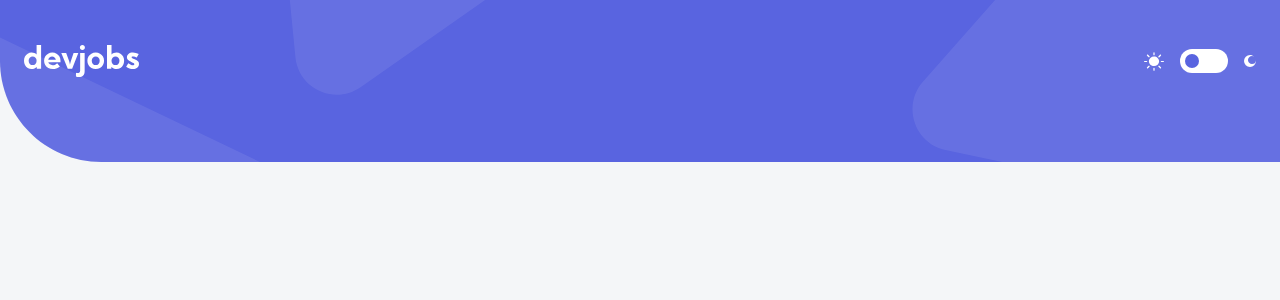
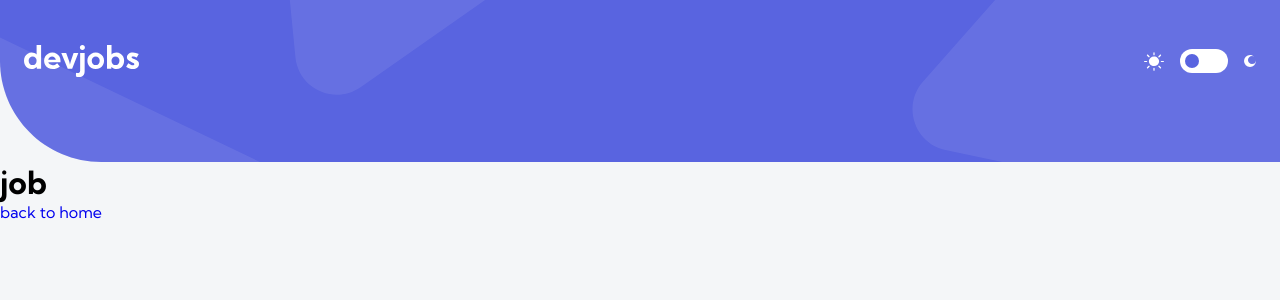
Before and after one commit to zuolizhu/github-jobs-frontendmentor, a React (Create React App) app: page /job/1 in a window 1280 px wide. Shown: the top 300 px of the page. Built offline with nearby package versions, Linux system fonts and the light colour scheme.

Commit message:
router and framer motion for page transition

```diff
--- a/package.json
+++ b/package.json
@@ -6,9 +6,11 @@
     "@testing-library/jest-dom": "^5.11.4",
     "@testing-library/react": "^11.1.0",
     "@testing-library/user-event": "^12.1.10",
+    "framer-motion": "^2.9.5",
     "node-sass": "4.14.1",
     "react": "^17.0.1",
     "react-dom": "^17.0.1",
+    "react-router-dom": "^5.2.0",
     "react-scripts": "4.0.1",
     "web-vitals": "^0.2.4",
     "zustand": "^3.2.0"
--- a/src/App.js
+++ b/src/App.js
@@ -1,18 +1,31 @@
 import './App.scss'
 import useStore from './store'
+import { BrowserRouter as Router } from 'react-router-dom'
+import { AnimatedRoutes, RouteTransition } from './Components/RouteTransition'
+// Pages
+import Job from './Pages/Job'
+import Home from './Pages/Home'
+
+// Shared Components
 import Header from './Components/Header'
-
-// Pages
-// Shared Components
 
 
 function App() {
   const isLight = useStore((state) => state.isLight)
-
   return (
-    <div className={`App ${isLight ? 'light': 'dark'}`}>
-      <Header />
-    </div>
+    <Router>
+      <div className={`App ${isLight ? 'light': 'dark'}`}>
+        <Header />
+        <AnimatedRoutes exitBeforeEnter initial={false}>
+          <RouteTransition exact path="/" slideUp={50}>
+            <Home />
+          </RouteTransition>
+          <RouteTransition exact path="/job/:id" slideUp={50}>
+            <Job />
+          </RouteTransition>
+        </AnimatedRoutes>
+      </div>
+    </Router>
   )
 }
 
--- /dev/null
+++ b/src/Components/MountTransition.js
@@ -0,0 +1,15 @@
+import { motion } from 'framer-motion'
+
+export const MountTransition = ({
+  children,
+  slide = 0,
+  slideUp = 0,
+}) => (
+  <motion.div
+    exit={{ opacity: 0, x: slide, y: slideUp }}
+    initial={{ opacity: 0, x: slide, y: slideUp }}
+    animate={{ opacity: 1, x: 0, y: 0 }}
+  >
+    {children}
+  </motion.div>
+)
--- /dev/null
+++ b/src/Components/RouteTransition.js
@@ -0,0 +1,33 @@
+import { AnimatePresence } from 'framer-motion'
+import { MountTransition } from './MountTransition'
+import { Route, Switch, useLocation } from 'react-router-dom'
+
+export const RouteTransition = ({
+  children,
+  exact = false,
+  path,
+  slide = 0,
+  slideUp = 0,
+  ...rest
+}) => (
+  <Route exact={exact} path='/' {...rest}>
+  <MountTransition slide={slide} slideUp={slideUp}>
+    {children}
+  </MountTransition>
+</Route>
+)
+
+export const AnimatedRoutes = ({
+  children,
+  exitBeforeEnter = true,
+  initial = false,
+}) => {
+  const location = useLocation()
+  return (
+    <AnimatePresence exitBeforeEnter={exitBeforeEnter} initial={initial}>
+      <Switch location={location} key={location.pathname}>
+        {children}
+      </Switch>
+    </AnimatePresence>
+  )
+}
--- a/src/Pages/Home.js
+++ b/src/Pages/Home.js
@@ -0,0 +1,12 @@
+import { Link } from 'react-router-dom'
+
+export default function Home() {
+
+  return (
+    <main>
+      <h1>home</h1>
+      <Link to="/job/1">job/1</Link>
+    </main>
+
+  )
+}
--- /dev/null
+++ b/src/Pages/Job.js
@@ -0,0 +1,11 @@
+import React from 'react'
+import { Link } from 'react-router-dom'
+
+export default function Job() {
+  return (
+    <main>
+      <h1>job</h1>
+      <Link to="/">back to home</Link>
+    </main>
+  )
+}
```
Also changed, not shown: src/Components/OpenIn.js (added, +15 -0 lines), src/Components/SlideIn.js (added, +21 -0 lines), 1 other file (tests, documents, lock files or other folders).
